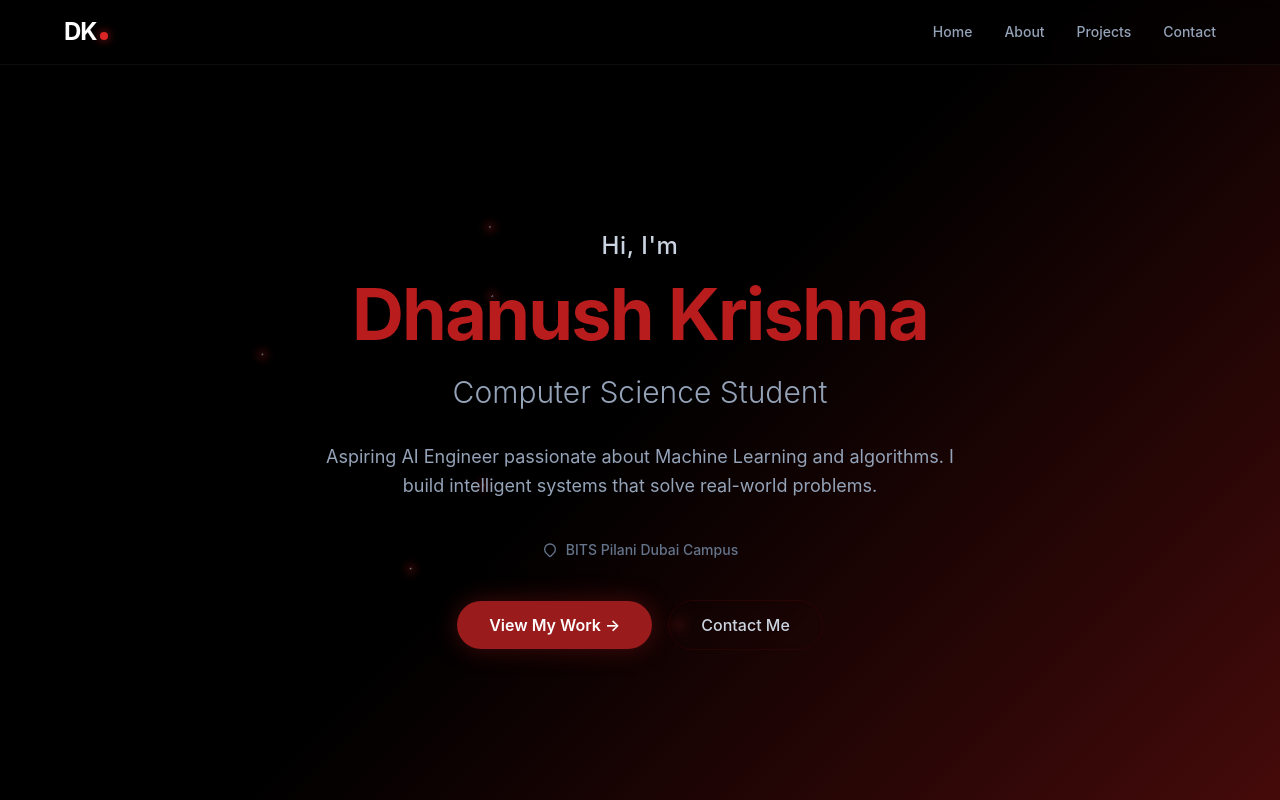
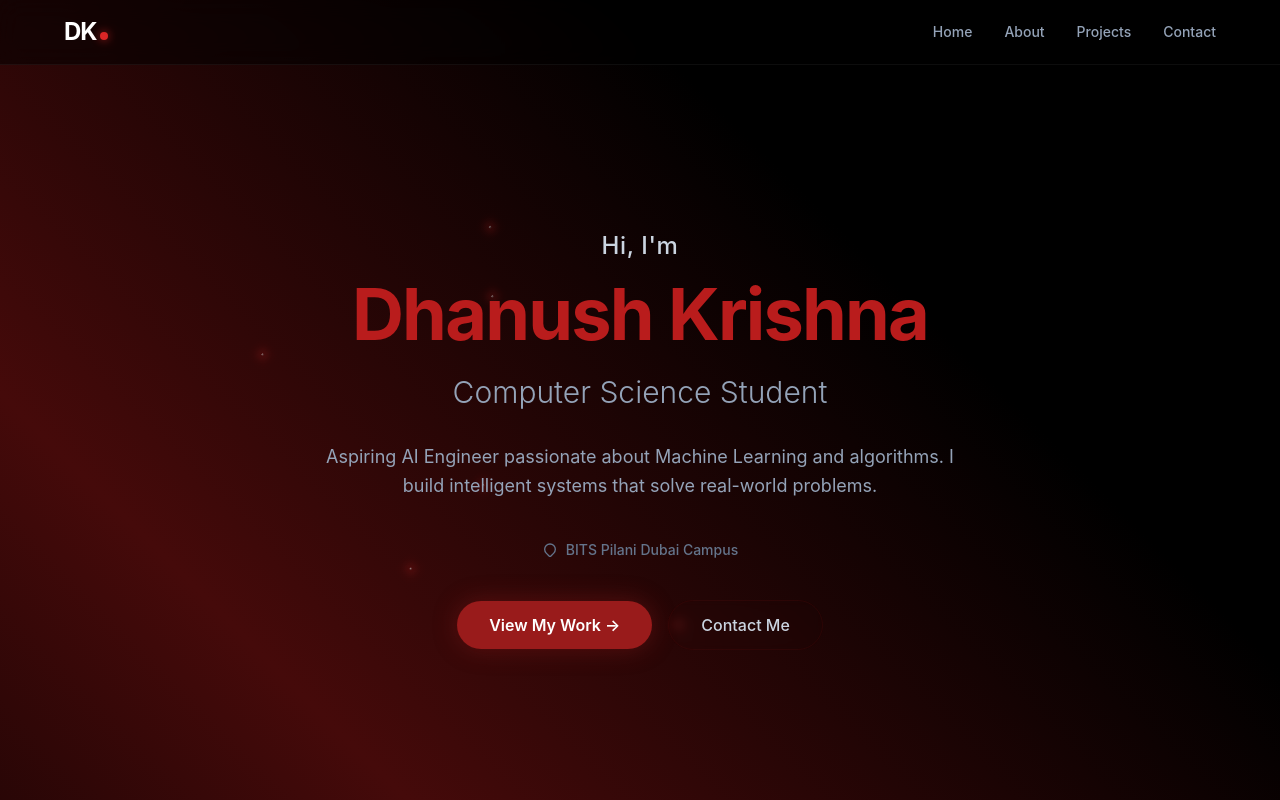
Before and after one commit to DhanushKrishna4/My-Portfolio, a React (Vite) app: page / in a window 1280 px wide. Shown: the top 800 px of the page. Built offline with nearby package versions, Linux system fonts and the light colour scheme.

Commit message:
fix: restore dynamic linear diagonal beam background

```diff
--- a/src/index.css
+++ b/src/index.css
@@ -14,12 +14,21 @@
 
 html {
   scroll-behavior: smooth;
+  /* LINEAR DIAGONAL ONLY: Top-right to bottom-left beam */
+  /* Stops at 0-20% (black), 50% (red beam), 80-100% (black) */
+  background: linear-gradient(
+    225deg,
+    #000000 0%,
+    #000000 20%,
+    #450a0a 50%,
+    #000000 80%,
+    #000000 100%
+  );
+  background-attachment: scroll; /* Stretches the beam across the whole page */
 }
 
 body {
-  /* YOUR BACKGROUND: Diagonal red-to-black gradient */
-  background: linear-gradient(135deg, #000000 0%, #000000 50%, #450a0a 100%);
-  background-attachment: fixed;
+  background: transparent;
   color: #f8fafc;
   font-family: "Inter", system-ui, -apple-system, sans-serif;
   min-height: 100vh;
@@ -30,7 +39,7 @@ body {
   min-height: 100vh;
 }
 
-/* Shooting Star Logic */
+/* NO CHANGES TO STARS: Keeping your current logic */
 .shooting-star {
   position: fixed;
   z-index: 5;
@@ -53,7 +62,6 @@ body {
     opacity: 1;
   }
   100% {
-    /* Increased distance to 1200px to ensure they clear the screen from the corner */
     transform: rotate(45deg) translateX(1200px);
     opacity: 0;
   }
```
